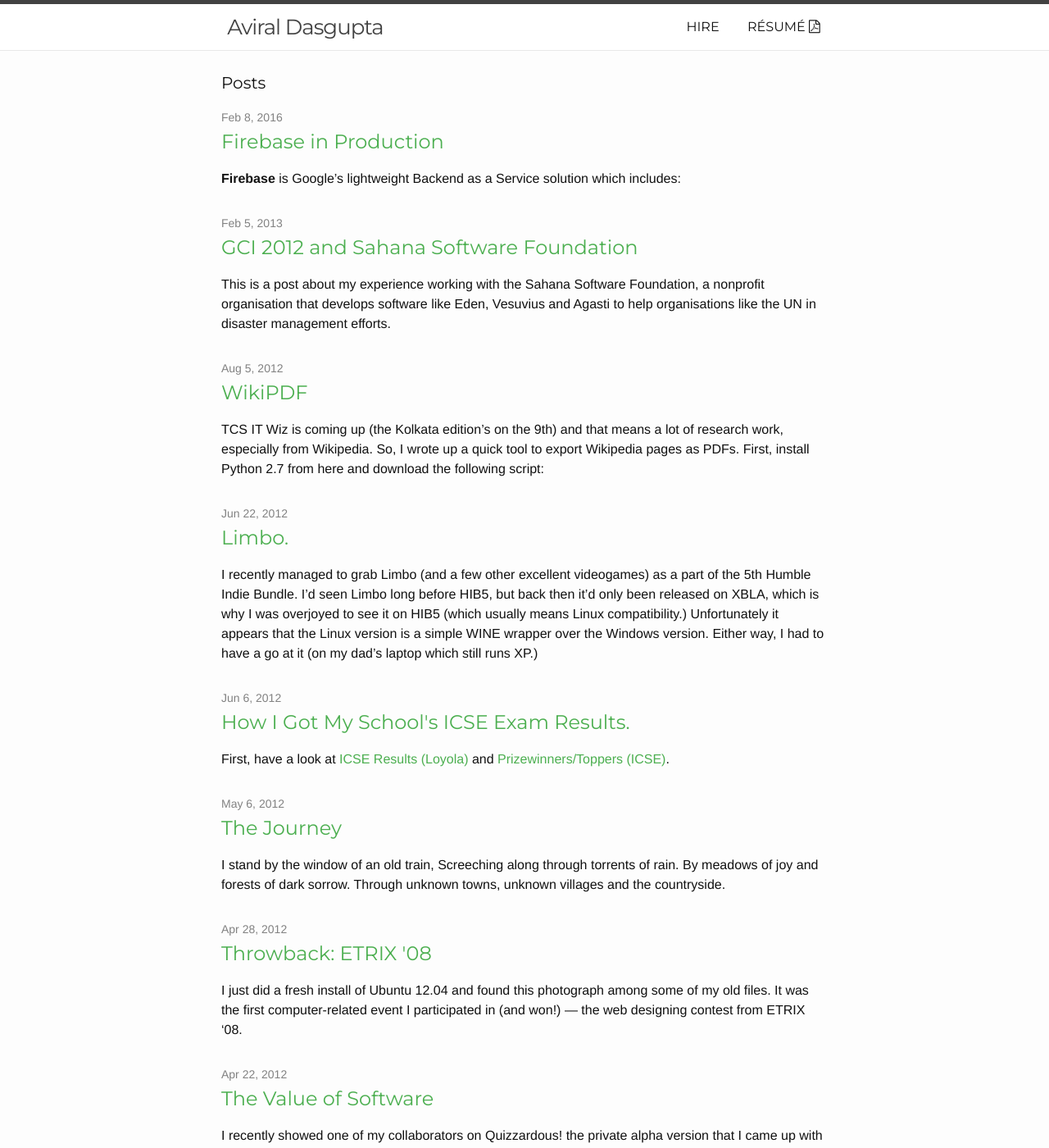
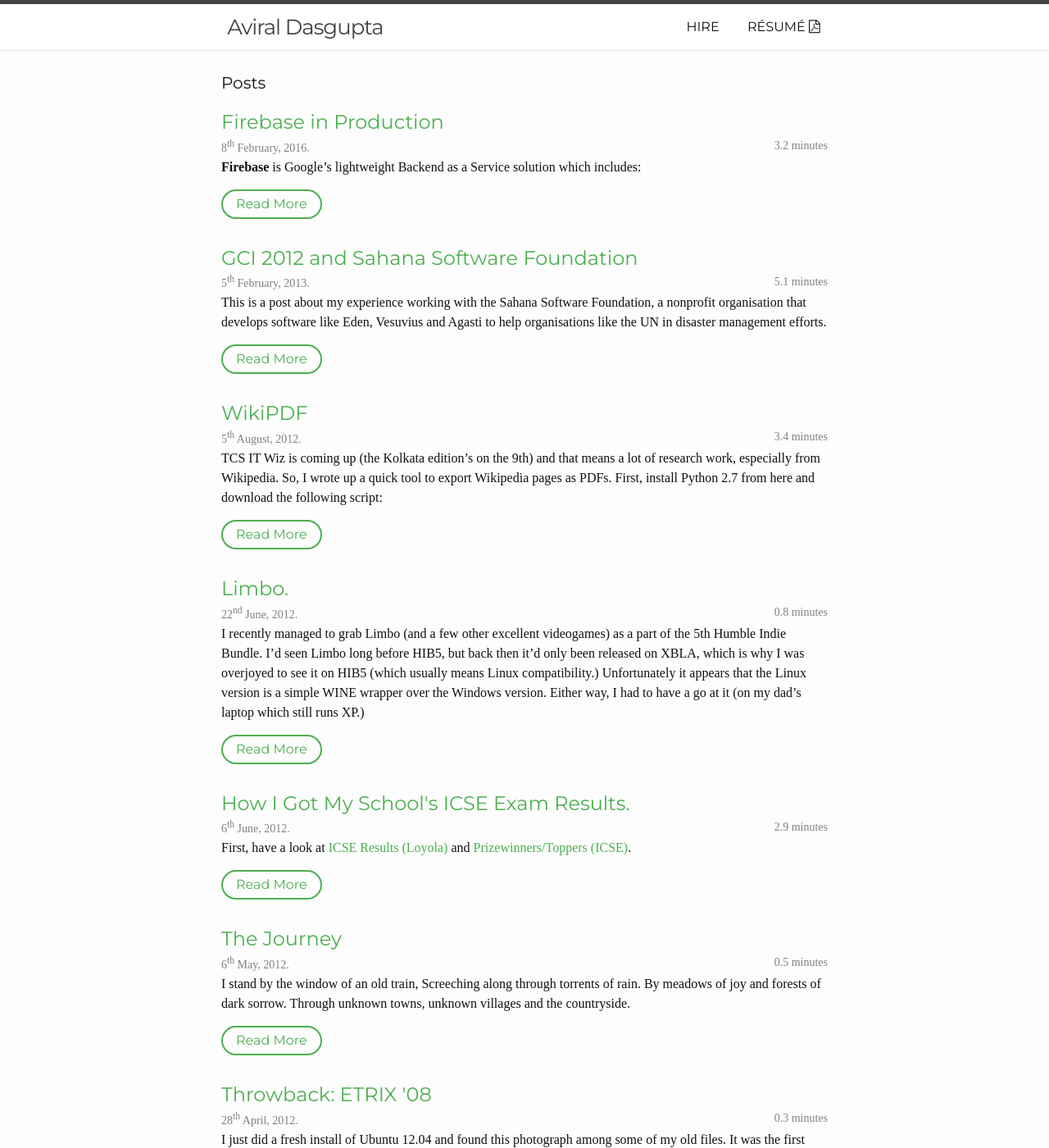
Before and after one commit to aviraldg/aviraldg.github.io, a Jekyll site: the page built from index.html, in a window 1280 px wide and 1400 px high. Shown: the whole window at 82% size. Built offline with Jekyll 4.4.1, drawn with Linux system fonts in a browser that asks for light colours; nearby versions of some CDN libraries; some web fonts are replaced; some of the changed text lies outside the part shown.

Commit message:
favicon.ico, style improvements, vector/matrix

```diff
--- a/_includes/head.html
+++ b/_includes/head.html
@@ -11,6 +11,7 @@
   <link rel="stylesheet" href="{{ "/css/main.css" | prepend: site.baseurl }}">
   <link rel="canonical" href="{{ page.url | replace:'index.html','' | prepend: site.baseurl | prepend: site.url }}">
   <link rel="alternate" type="application/rss+xml" title="{{ site.title }}" href="{{ "/feed.xml" | prepend: site.baseurl | prepend: site.url }}" />
+  <meta name="theme-color" content="#357a38">
   <script>
   (function(i,s,o,g,r,a,m){i['GoogleAnalyticsObject']=r;i[r]=i[r]||function(){
   (i[r].q=i[r].q||[]).push(arguments)},i[r].l=1*new Date();a=s.createElement(o),
--- a/_layouts/post.html
+++ b/_layouts/post.html
@@ -13,7 +13,7 @@ layout: default
       {% endif %}
     </p>
     <p class="post-meta">
-      {{ page.date | date: "%b %-d, %Y" }}
+      {{ page.date | date: "%B %-d, %Y" }}
       {% if page.author %} • {{ page.author }}{% endif %}
       {% if page.meta %} • {{ page.meta }}{% endif %}
     </p>
--- a/_sass/_base.scss
+++ b/_sass/_base.scss
@@ -77,14 +77,16 @@ h1, h2, h3, h4, h5, h6 {
 a {
   color: $brand-color;
   text-decoration: none;
-  transition: 0.4s color ease;
+  transition: 0.4s all ease;
 
   &:visited {
+    border-color: darken($brand-color, 15%);
     color: darken($brand-color, 15%);
   }
 
   &:hover {
     color: $text-color;
+    border-color: $text-color;
   }
 }
 
--- a/css/main.scss
+++ b/css/main.scss
@@ -6,7 +6,8 @@
 
 
 // Our variables
-$base-font-family: "Source Serif Pro", Helvetica, Arial, sans-serif;
+$title-font-family: Montserrat, Helvetica, Arial, sans-serif;
+$base-font-family: "Source Serif Pro", serif;
 $base-font-size:   16px;
 $small-font-size:  $base-font-size * 0.875;
 $base-line-height: 1.5;
@@ -28,7 +29,7 @@ $on-palm:          600px;
 $on-laptop:        800px;
 
 h1, h2, h3, h4, h5, h6, .site-title {
-	font-family: Montserrat;
+	font-family: $title-font-family;
 }
 
 
@@ -64,6 +65,16 @@ footer {
 	}
 }
 
+.read-more {
+	font-family: $title-font-family;
+	display: inline-block;
+	text-align: center;
+	margin: auto;
+	padding: 4px 16px;
+	border: 2px solid $brand-color;
+	border-radius: 32px;
+}
+
 // Import partials from `sass_dir` (defaults to `_sass`)
 @import
         "base",
--- a/index.html
+++ b/index.html
@@ -8,13 +8,20 @@ layout: default
 
   <ul class="post-list">
     {% for post in site.posts %}
-      <li>
-        <span class="post-meta">{{ post.date | date: "%b %-d, %Y" }}</span>
+    <li>
+      <h2 style="margin-bottom: 0">
+        <a class="post-link" href="{{ post.url | prepend: site.baseurl }}">{{ post.title }}</a>
+      </h2>
 
-        <h2>
-          <a class="post-link" href="{{ post.url | prepend: site.baseurl }}">{{ post.title }}</a>
-        </h2>
-        {{ post.excerpt }}
+      {% capture date_last_digit %}{{ post.date | date: "%-d" | modulo: 10 | }}{% endcapture %}
+      {% capture date_suffix %}{% case date_last_digit %}{% when '1' %}st{% when '2' %}nd{% when '3' %}rd{% else %}th{% endcase %}{% endcapture %}
+      <span class="post-meta" style="float: right" title="{{ post.content | number_of_words}} words at 200 WPM">{{ post.content | number_of_words | append: '.0' | divided_by: 200 | round: 1 }} minutes</span>
+      <span class="post-meta">{{ post.date | date: "%-d" }}<sup>{{ date_suffix }}</sup>{{ post.date | date: " %B, %Y." }}</span>
+
+      {{ post.excerpt }}
+
+      <a class="read-more" href="{{ post.url | prepend: site.baseurl }}">Read More</a>
+
       </li>
     {% endfor %}
   </ul>
```
Also changed, not shown: _drafts/2016-04-29-matrix-vector.md (+4 -2 lines), favicon.ico (added).
